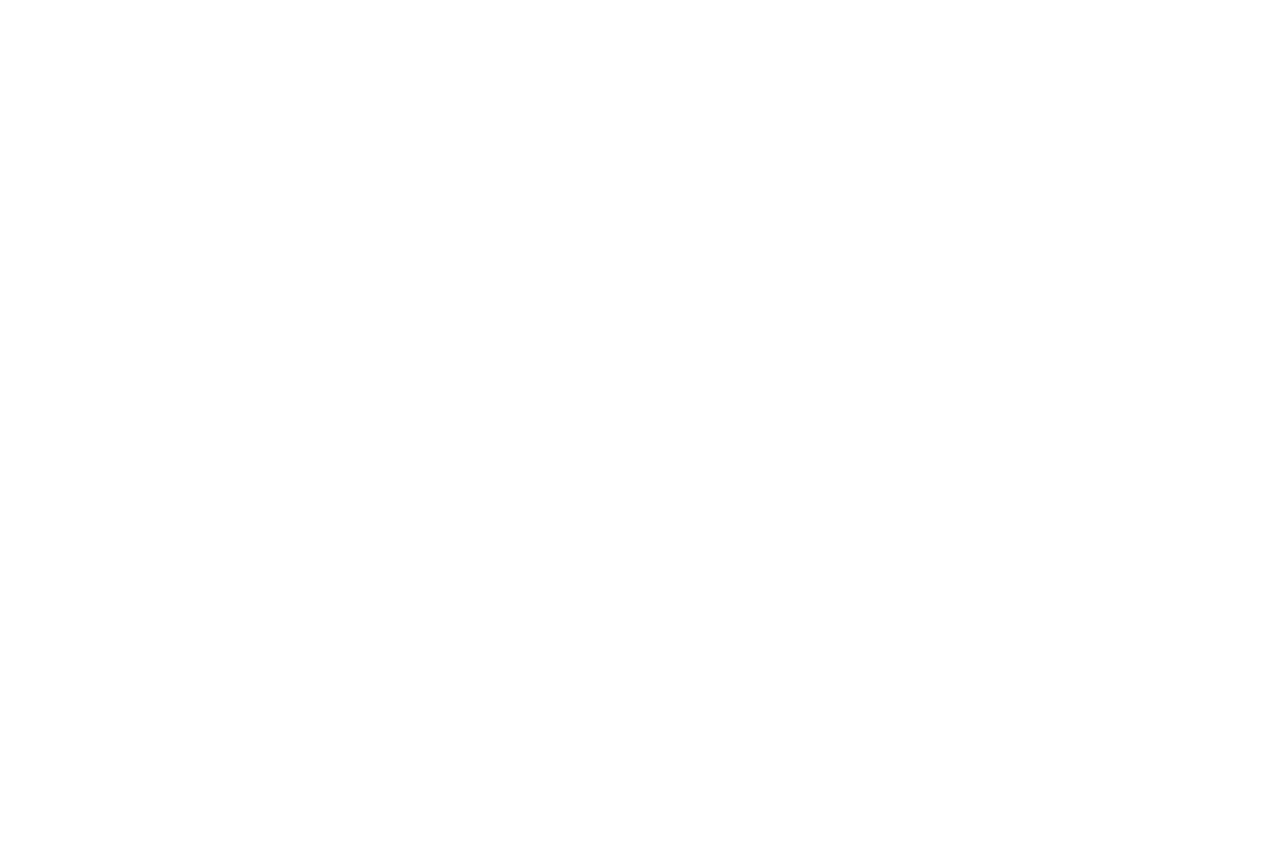
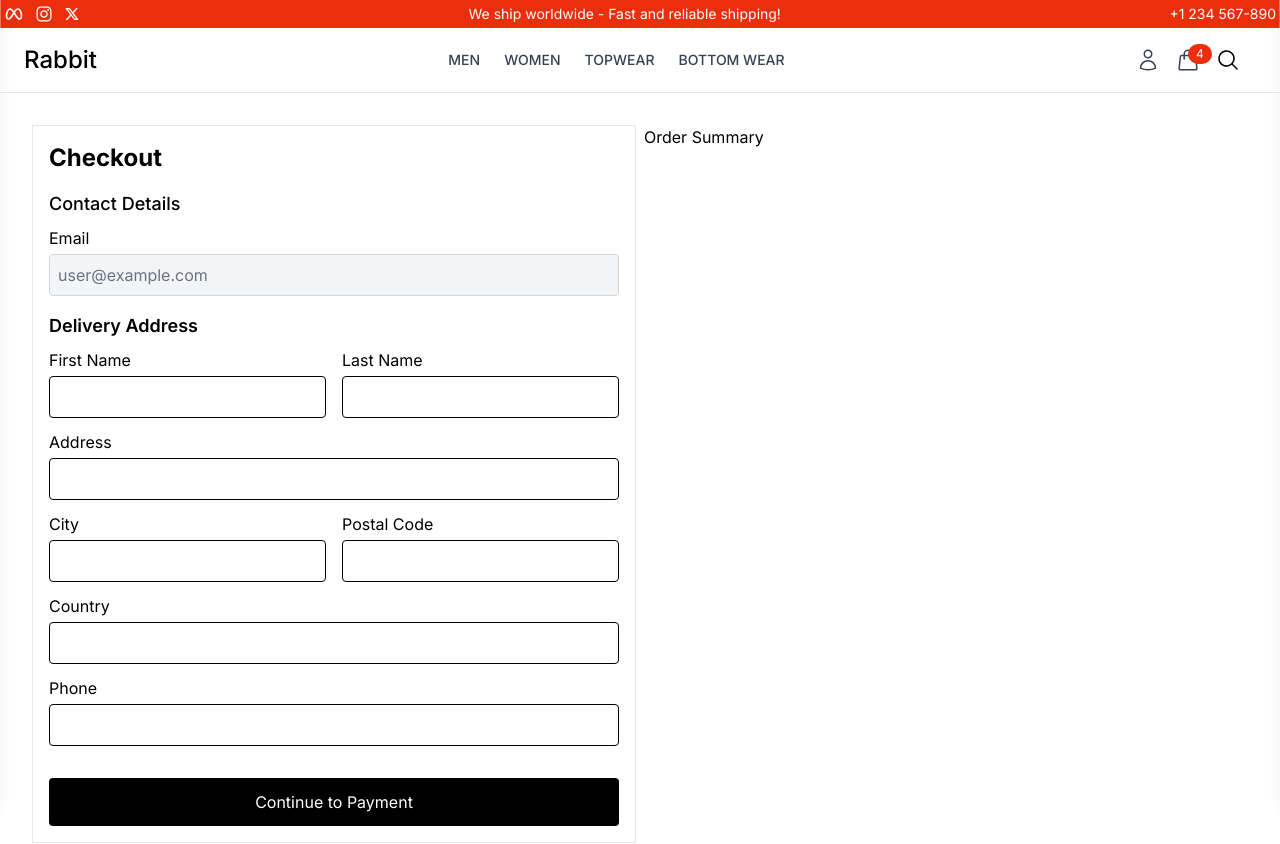
Before and after one commit to sanskritiigarg/Rabbit, a React (Vite) app in the folder frontend/: page /checkout in a window 1280 px wide. Before the commit this address had no page. Shown: the top 844 px of the page. Before the commit the page ends 800 px from the top, so only its background shows below. Built offline with nearby package versions, Linux system fonts and the light colour scheme.

Commit message:
working on checkout payment

```diff
--- a/frontend/package.json
+++ b/frontend/package.json
@@ -10,6 +10,7 @@
     "preview": "vite preview"
   },
   "dependencies": {
+    "@paypal/react-paypal-js": "^8.9.1",
     "@tailwindcss/vite": "^4.1.11",
     "react": "^19.1.0",
     "react-dom": "^19.1.0",
--- a/frontend/src/App.jsx
+++ b/frontend/src/App.jsx
@@ -7,6 +7,8 @@ import Login from './pages/Login'
 import Register from './pages/Register'
 import Profile from './pages/Profile'
 import CollectionPage from './pages/CollectionPage'
+import ProductDetails from './components/Products/ProductDetails'
+import Checkout from './components/Cart/Checkout'
 
 function App() {
   const [count, setCount] = useState(0)
@@ -21,6 +23,8 @@ function App() {
         <Route path='register'  element={<Register/>} />
         <Route path='profile'  element={<Profile/>} />
         <Route path='collection/:collection' element={<CollectionPage/>}/>
+        <Route path='products/:id' element={<ProductDetails/>}/>
+        <Route path='/checkout' element={<Checkout/>}/>
       </Route>
       <Route>{/* Admin Layout */}</Route>
     </Routes>
--- /dev/null
+++ b/frontend/src/components/Cart/Checkout.jsx
@@ -0,0 +1,130 @@
+import React, { useState } from 'react'
+import { useNavigate } from 'react-router'
+import PaypalBtn from './PaypalBtn'
+
+const cart = {
+    products: [
+    {
+      productId: 1,
+      name: "T-shirt",
+      size: "M",
+      color: "Red",
+      quantity: 1,
+      price: 15,
+      image: "https://picsum.photos/200?random=1",
+    },
+    {
+      productId: 1,
+      name: "Jeans",
+      size: "M",
+      color: "Blue",
+      quantity: 1,
+      price: 25,
+      image: "https://picsum.photos/200?random=2",
+    }
+  ]}
+
+const Checkout = () => {
+    const navigate = useNavigate()
+    const [checkoutId, setCheckoutId] = useState(null)
+    const [shippingAddress, setShippingAddress] = useState({
+        firstName: '',
+        lastName: '',
+        address: '',
+        city: '',
+        pincode: '',
+        country: '',
+        phone: ''
+    })
+
+    const handleCreateCheckout = (e) => {
+      e.preventDefault()
+      setCheckoutId(123)
+    }
+
+    const handlePaymentSuccess = (details) => {
+      console.log("Payment succesful", details);
+      navigate('/order-confirmation')
+
+    }
+  return (
+    <div className='p-8 grid grid-cols-1 lg:grid-cols-2 gap-2 mx-auto'>
+        {/*Left section */}
+        <div className='border-1 border-gray-200 p-4'>
+            <h2 className='mb-4 text-2xl font-bold'>Checkout</h2>
+            <form onSubmit={handleCreateCheckout}>
+              <h3 className='text-lg mb-2 font-medium'>Contact Details</h3>
+              <div className='mb-4'>
+                  <label className='block mb-1'>Email</label>
+                  <input type="email" disabled className='p-2 border border-gray-300 bg-gray-100 text-gray-500 w-full rounded' value={'user@example.com'}/>
+              </div>
+              <h3 className='text-lg mb-2 font-semibold'>Delivery Address</h3>
+              <div className='grid grid-cols-2 gap-4 mb-3'>
+                <div>
+                  <label className='block mb-1'>First Name</label>
+                  <input type="text" className='p-2 border rounded w-full'                    required value={shippingAddress.firstName} onChange={(e) => {setShippingAddress({...shippingAddress, firstName: e.target.value})}}/>
+                </div>
+
+                <div>
+                  <label className='block mb-1'>Last Name</label>
+                  <input type="text" className='p-2 border rounded w-full'
+                  required value={shippingAddress.lastName} onChange={(e) => {setShippingAddress({...shippingAddress, lastName: e.target.value})}}/>
+                </div>
+              </div>
+
+              <div className='mb-3'>
+                <label className='block mb-1'>Address</label>
+                <input type="text" className='p-2 border rounded w-full'
+                required value={shippingAddress.address} onChange={(e) => {setShippingAddress({...shippingAddress, address: e.target.value})}}/>
+              </div>
+
+              <div className='grid grid-cols-2 gap-4 mb-3'>
+                <div>
+                  <label className='block mb-1'>City</label>
+                  <input type="text" className='p-2 border rounded w-full'
+                    required value={shippingAddress.city} onChange={(e) => {setShippingAddress({...shippingAddress, city: e.target.value})}}/>
+                </div>
+
+                <div>
+                  <label className='block mb-1'>Postal Code</label>
+                  <input type="text" className='p-2 border rounded w-full'
+                  required value={shippingAddress.pincode} onChange={(e) => {setShippingAddress({...shippingAddress, pincode: e.target.value})}}/>
+                </div>
+              </div>
+
+              <div className='mb-3'>
+                <label className='block mb-1'>Country</label>
+                <input type="text" className='p-2 border rounded w-full'
+                required value={shippingAddress.country} onChange={(e) => {setShippingAddress({...shippingAddress, country: e.target.value})}}/>
+              </div>
+
+              <div className='mb-3'>
+                <label className='block mb-1'>Phone</label>
+                <input type="text" className='p-2 border rounded w-full'
+                required value={shippingAddress.phone} onChange={(e) => {setShippingAddress({...shippingAddress, phone: e.target.value})}}/>
+              </div>
+
+              <div className='mt-5'>
+                {!checkoutId ? (
+                  <button className='bg-black w-full text-white py-3 px-1 rounded hover:bg-gray-800 mt-3'>Continue to Payment</button>
+                ) :
+                (
+                  <div>
+                    <h3 className='text-lg mb-4'>Pay with Paypal</h3>
+                    {/*Paypal component */}
+                    <PaypalBtn onSuccess={handlePaymentSuccess} amount={100}  onError={(err) => alert("Payment failed. Try again")} />
+                  </div>
+                )}
+              </div>
+
+            </form>
+        </div>
+
+        <div>
+          <h2>Order Summary</h2>
+        </div>
+    </div>
+  )
+}
+
+export default Checkout
--- /dev/null
+++ b/frontend/src/components/Cart/PaypalBtn.jsx
@@ -0,0 +1,12 @@
+import React from 'react'
+import { PayPalScriptProvider, PayPalButtons } from "@paypal/react-paypal-js";
+
+const PaypalBtn = () => {
+  return (
+    <PayPalScriptProvider options={{ clientId: "AYIxW6GflAq3HUmsEtrqE98TUE9Kf83kR9mWLxnYr9nulN0y80_HP_3l5VpYs1CkzbdsUOeb48At-yrC" }}>
+        <PayPalButtons style={{ layout: "vertical" }} />
+    </PayPalScriptProvider>
+  )
+}
+
+export default PaypalBtn
--- a/frontend/src/components/Common/Navbar.jsx
+++ b/frontend/src/components/Common/Navbar.jsx
@@ -57,7 +57,7 @@ const Navbar = () => {
     <CartDrawer drawerOpen={drawerOpen} toggleCartDrawer={toggleCartDrawer} />
 
       {/*Mobile Navigation */}
-        <div className={`fixed top-0 left-0 w-3/4 sm:w-1/2 md:w-1/3 h-full transform transition-transform duration-300z-50 bg-white shadow-lg ${navDrawerOpen? "translate-x-0" : "-translate-x-full"}`}>
+        <div className={`fixed top-0 left-0 w-3/4 z-50 sm:w-1/2 md:w-1/3 h-full transform transition-transform duration-300z-50 bg-white shadow-lg ${navDrawerOpen? "translate-x-0" : "-translate-x-full"}`}>
           <div className='flex justify-end p-4'>
             <button onClick={toggleNavDrawer}>
               <HiMiniXMark className='h-6 w-6 text-gray-500'/>
--- a/frontend/src/components/Layout/CartDrawer.jsx
+++ b/frontend/src/components/Layout/CartDrawer.jsx
@@ -1,8 +1,14 @@
 import React, { useState } from 'react'
 import {IoMdClose} from 'react-icons/io'
 import CartContents from '../Cart/CartContents'
+import { useNavigate } from 'react-router'
 
 const CartDrawer = ({drawerOpen, toggleCartDrawer}) => {
+    const navigate = useNavigate()
+    const handleCheckout = () => {
+        navigate('/checkout')
+        toggleCartDrawer()
+    }
   return (
     <div className={`fixed top-0 right-0 h-full bg-white w-3/4 sm:w-1/2 md:w-1/3 shadow-lg transform duration-300 transition-transform flex flex-col z-50 ${drawerOpen ? "translate-x-0" : "translate-x-full"}`}>
         <div className='flex justify-end p-4'>
@@ -20,7 +26,7 @@ const CartDrawer = ({drawerOpen, toggleCartDrawer}) => {
 
         {/*Checkout button */}
         <div className='bg-white p-4 sticky bottom-0'>
-            <button className='w-full hover:bg-gray-800 bg-black transform text-white py-2 text-lg font-semibold rounded-sm'>Checkout</button>
+            <button onClick={handleCheckout} className='w-full hover:bg-gray-800 bg-black transform text-white py-2 text-lg font-semibold rounded-sm'>Checkout</button>
             <p className='text-xs text-gray-500 text-center mt-1 tracking-tighter'>Shipping, taxes and discount codes calculated at checkout</p>
         </div>
     </div>
--- a/frontend/src/components/Products/FilterSidebar.jsx
+++ b/frontend/src/components/Products/FilterSidebar.jsx
@@ -1,10 +1,11 @@
 import React, { useEffect, useState } from 'react'
-import { useSearchParams } from 'react-router'
+import { useNavigate, useSearchParams } from 'react-router-dom'
 
 
 const FilterSidebar = () => {
   const [searchParams, setSearchParams] = useSearchParams();
   const [priceRange, setPriceRange] = useState([0,100])
+  const navigate = useNavigate();
 
   const [filters, setFilters] = useState({
     category: '',
@@ -55,10 +56,33 @@ const FilterSidebar = () => {
     } else {
       newFilters[name] = value
     }
+
     setFilters(newFilters)
+    updateURLParams(newFilters)
+  }
 
-    console.log(newFilters);
+  const updateURLParams = (newFilters) => {
+    const params = new URLSearchParams();
 
+
+    Object.keys(newFilters).forEach((key) => {
+      if (Array.isArray(newFilters[key]) && newFilters[key].length > 0) {
+        params.append(key, newFilters[key].join(','))
+      } else if (newFilters[key]){
+        params.append(key,newFilters[key])
+      }
+    })
+
+    setSearchParams(params)
+    navigate(`?${params.toString()}`)
+  }
+
+  const handlePriceChange = (e) => {
+    const newPrice = e.target.value
+    setPriceRange([0,newPrice])
+    const newFilters = {...filters, minPrice:0, maxPrice: newPrice}
+    setFilters(newFilters)
+    updateURLParams(newFilters)
   }
 
   return (
@@ -70,7 +94,7 @@ const FilterSidebar = () => {
         <label className='block text-gray-600 font-medium mb-2'>Category</label>
         {categories.map((category) => (
           <div key={category} className='flex items-center mb-0.5'>
-            <input  type="radio" className='mr-2 h-4 w-4 accent-rabbit-red border-gray-300' name='category'  onChange={handleFilterChange} value={category}/>
+            <input  type="radio" className='mr-2 h-4 w-4 accent-rabbit-red border-gray-300' checked={filters.category == category} name='category'  onChange={handleFilterChange} value={category}/>
             <span className='text-gray-700'>{category}</span>
           </div>
         ))}
@@ -81,7 +105,7 @@ const FilterSidebar = () => {
         <label className='block text-gray-600 font-medium mb-2'>Gender</label>
         {genders.map((gender) => (
           <div key={gender} className='flex items-center mb-0.5'>
-            <input type="radio" className='mr-2 h-4 w-4 accent-rabbit-red border-gray-300' name='gender'  value={gender} onChange={handleFilterChange}/>
+            <input type="radio" className='mr-2 h-4 w-4 accent-rabbit-red border-gray-300' name='gender'  value={gender} checked={filters.gender == gender} onChange={handleFilterChange}/>
             <span className='text-gray-700'>{gender}</span>
           </div>
         ))}
@@ -92,7 +116,7 @@ const FilterSidebar = () => {
         <label className='block text-gray-600 font-medium mb-2'>Colors</label>
         <div className='flex flex-wrap gap-2'>
           {colors.map((color) => (
-            <button name="color" className={`w-8 h-8 rounded-full border border-gray-300 cursor-pointer transition hover:scale-105 checked:ring-1 checked:ring-gray-600`} key={color} style={{backgroundColor: color.toLowerCase()}} value={color} onClick={handleFilterChange}></button>
+            <button name="color" className={`w-8 h-8 rounded-full border border-gray-300 cursor-pointer transition hover:scale-105 ${filters.color == color ? 'ring-1 ring-gray-600' : ''}`} key={color} style={{backgroundColor: color.toLowerCase()}} value={color} onClick={handleFilterChange}></button>
           ))}
         </div>
       </div>
@@ -102,7 +126,7 @@ const FilterSidebar = () => {
         <label className='block text-gray-600 font-medium mb-2'>Sizes</label>
           {sizes.map((size) => (
             <div key={size} className='flex items-center mb-0.5'>
-              <input type="checkbox" name='size' className='mr-2 h-4 w-4 accent-rabbit-red border-gray-300'  value={size} onChange={handleFilterChange}/>
+              <input type="checkbox" name='size' className='mr-2 h-4 w-4 accent-rabbit-red border-gray-300'  value={size} checked={filters.size.includes(size)} onChange={handleFilterChange}/>
               <span className='text-gray-700'>{size}</span>
             </div>
           ))}
@@ -113,7 +137,7 @@ const FilterSidebar = () => {
         <label className='block text-gray-600 font-medium mb-2'>Materials</label>
           {materials.map((material) => (
             <div key={material} className='flex items-center mb-0.5'>
-              <input type="checkbox" name='material' className='mr-2 h-4 w-4 accent-rabbit-red border-gray-300'  value={material} onChange={handleFilterChange}/>
+              <input type="checkbox" name='material' className='mr-2 h-4 w-4 accent-rabbit-red border-gray-300'  checked={filters.material.includes(material)} value={material} onChange={handleFilterChange}/>
               <span className='text-gray-700'>{material}</span>
             </div>
           ))}
@@ -124,7 +148,7 @@ const FilterSidebar = () => {
         <label className='block text-gray-600 font-medium mb-2'>Brands</label>
           {brands.map((brand) => (
             <div key={brand} className='flex items-center mb-0.5'>
-              <input type="checkbox" name='brand' className='mr-2 h-4 w-4 accent-rabbit-red border-gray-300'  value={brand} onChange={handleFilterChange}/>
+              <input type="checkbox" name='brand' className='mr-2 h-4 w-4 accent-rabbit-red border-gray-300' checked={filters.brand.includes(brand)} value={brand} onChange={handleFilterChange}/>
               <span className='text-gray-700'>{brand}</span>
             </div>
           ))}
@@ -133,7 +157,7 @@ const FilterSidebar = () => {
       {/*PriceRange */}
       <div className='mb-8'>
           <label className='block text-gray-600 font-medium mb-2'>Price Range</label>
-          <input type="range" name='priceRange' min={0} max={100} className='w-full h-2 bg-gray-300 rounded-lg cursor-pointer accent-rabbit-red' onChange={(e) => setPriceRange([0,e.target.value])}/>
+          <input type="range" name='priceRange' min={0} max={100} className='w-full h-2 bg-gray-300 rounded-lg cursor-pointer accent-rabbit-red' value={priceRange[1]} onChange={handlePriceChange}/>
 
           <div className='flex justify-between text-gray-600 mt-2'>
             <span>$0</span>
--- a/frontend/src/components/Products/NewArrivals.jsx
+++ b/frontend/src/components/Products/NewArrivals.jsx
@@ -158,8 +158,7 @@ const NewArrivals = () => {
                     <div key={product._id} className='min-w-[100%] sm:min-w-[50%] lg:min-w-[30%] relative'>
                         <img draggable={false} src={product.images[0]?.url} alt={product.images[0]?.altText || product.name} className='w-full h-[400px] object-cover rounded-lg'/>
                         <div className='absolute bottom-0 left-0 right-0 backdrop-blur-md text-white p-4 rounded-b-lg opacity-50'>
-                            <Link to={`product/
-                            ${product._id}`} className='block'>
+                            <Link to={`product/${product._id}`} className='block'>
                                 <h4 className='font-medium'>{product.name}</h4>
                                 <p className='mt-1'>${product.price}</p>
                             </Link>
--- a/frontend/src/components/Products/ProductGrid.jsx
+++ b/frontend/src/components/Products/ProductGrid.jsx
@@ -5,7 +5,7 @@ const ProductGrid = ({products}) => {
   return (
     <div className='grid grid-cols-1 sm:grid-cols-2 lg:grid-cols-3 gap-6'>
         {products.map((product, index) => (
-            <Link key={index} to={`products/product._id`} className='block p-4'>
+            <Link key={index} to={`/products/${product._id}`} className='block p-4'>
                 <div className='bg-white rounded-lg  w-full h-96 mb-4'>
                     <img src={product.images[0]?.url} alt={product.images[0]?.altText}  className='w-full h-full object-cover rounded-lg'/>
                 </div>
--- a/frontend/src/components/Products/SortOptions.jsx
+++ b/frontend/src/components/Products/SortOptions.jsx
@@ -1,8 +1,32 @@
 import React from 'react'
+import { useSearchParams } from 'react-router'
 
 const SortOptions = () => {
+  const [searchParams, setSearchParams] = useSearchParams()
+
+  const handleSortChange = (e) => {
+    const sortBy = e.target.value
+    searchParams.set('sortBy', sortBy)
+    setSearchParams(searchParams)
+  }
+
   return (
-    <div>SortOptions</div>
+    <div>
+      <div className='mb-4 lg:flex items-center justify-end hidden'>
+        <select id="sort" onChange={handleSortChange} value={searchParams.get('sortBy') || ''} className='border p-2 rounded-md focus:outline-none'>
+          <option disabled value="">Default</option>
+          <option value="priceAsc">Price: Low to High</option>
+          <option value="priceDesc">Price: High to Low</option>
+          <option value="popularity">Popularity</option>
+        </select>
+      </div>
+
+      <div className='lg:hidden flex flex-col border-t-1 px-4'>
+        <button onClick={handleSortChange} value="priceAsc" className='w-full p-2 text-xl border-b-1 border-gray-300'>Price: Low to High</button>
+        <button onClick={handleSortChange} value="priceDesc" className='w-full p-2 text-xl border-b-1 border-gray-300'>Price: High to Low</button>
+        <button onClick={handleSortChange} value="popularity" className='w-full p-2 text-xl'>Popularity</button>
+      </div>
+    </div>
   )
 }
 
--- a/frontend/src/components/Products/SortSidebar.jsx
+++ /dev/null
@@ -1,9 +0,0 @@
-import React from 'react'
-
-const SortSidebar = () => {
-  return (
-    <div>SortSidebar</div>
-  )
-}
-
-export default SortSidebar
--- a/frontend/src/pages/CollectionPage.jsx
+++ b/frontend/src/pages/CollectionPage.jsx
@@ -3,7 +3,6 @@ import {FaFilter} from 'react-icons/fa'
 import FilterSidebar from '../components/Products/FilterSidebar'
 import SortOptions from '../components/Products/SortOptions'
 import ProductGrid from '../components/Products/ProductGrid'
-import SortSidebar from '../components/Products/SortSidebar'
 
 
 const CollectionPage = () => {
@@ -157,8 +156,8 @@ const CollectionPage = () => {
       </div>
 
       {/*Sort sidebar */}
-      <div ref={sortbarRef} className={`${isSortbarOpen ? 'translate-y-0' : 'translate-y-full'} bottom-0 left-0 right-0 fixed w-full bg-white z-100 h-1/3 transition-transform duration-200`}>
-        <SortSidebar/>
+      <div ref={sortbarRef} className={`${isSortbarOpen ? 'translate-y-0' : 'translate-y-full'} bottom-0 left-0 right-0 fixed w-full bg-white z-100 h-xl transition-transform duration-200`}>
+        <SortOptions/>
       </div>
 
       <div className='flex-grow p-4'>
```
Also changed, not shown: 1 other file (tests, documents, lock files or other folders).
